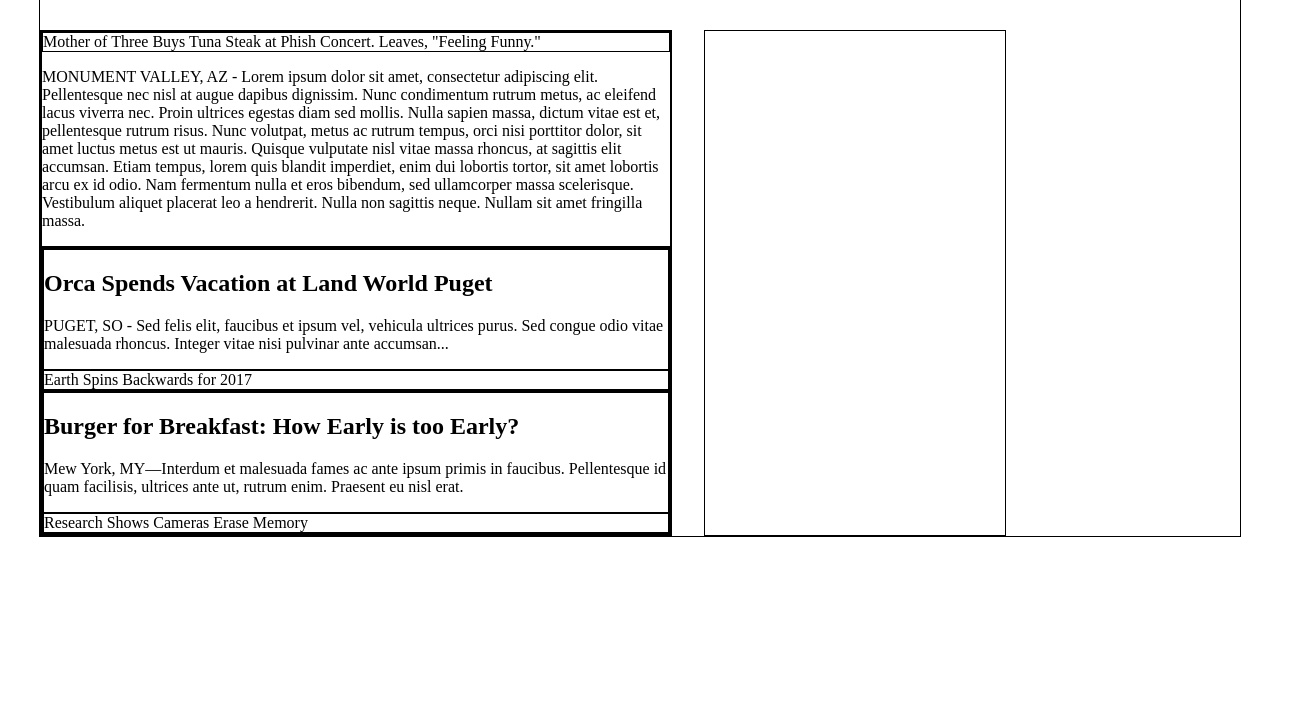
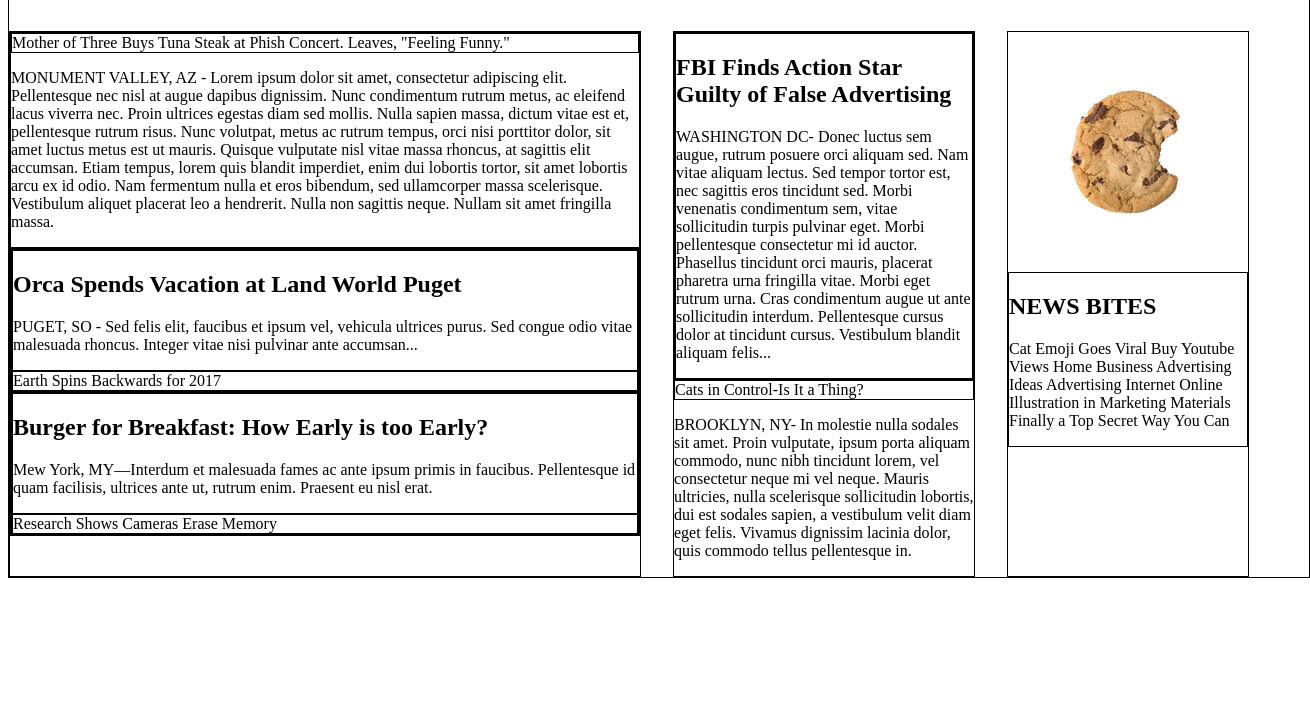
Before and after one commit to cmhatchell/My_times, a plain HTML site: page index.html in a window 1280 px wide. Shown: the part 94-800 px from the top of the page, 1310 px wide, since content can reach past the window. Drawn offline with Linux system fonts and the light colour scheme.

Commit message:
article layout complete

```diff
--- a/index.html
+++ b/index.html
@@ -69,12 +69,27 @@
       <!-- medium column -->
 
       <div class="medium column">
-
+        <div class="story">
+          <div class="text-content">
+            <h2>FBI Finds Action Star Guilty of False Advertising</h2>
+            <p>WASHINGTON DC- Donec luctus sem augue, rutrum posuere orci aliquam sed. Nam vitae aliquam lectus. Sed tempor tortor est, nec sagittis eros tincidunt sed. Morbi venenatis condimentum sem, vitae sollicitudin turpis pulvinar eget. Morbi pellentesque consectetur mi id auctor. Phasellus tincidunt orci mauris, placerat pharetra urna fringilla vitae. Morbi eget rutrum urna. Cras condimentum augue ut ante sollicitudin interdum. Pellentesque cursus dolor at tincidunt cursus. Vestibulum blandit aliquam felis...</p>
+          </div>
+        </div>
+        <div class="control-cats image-content">
+          <span>Cats in Control-Is It a Thing?</span>
+        </div>
+        <p class="narrative">BROOKLYN, NY- In molestie nulla sodales sit amet. Proin vulputate, ipsum porta aliquam commodo, nunc nibh tincidunt lorem, vel consectetur neque mi vel neque. Mauris ultricies, nulla scelerisque sollicitudin lobortis, dui est sodales sapien, a vestibulum velit diam eget felis. Vivamus dignissim lacinia dolor, quis commodo tellus pellentesque in.</p>
       </div>
 
+<!-- small column -->
 
-
-
+      <div class="small column">
+        <img src="resources/images/news-bite.png" alt="A Chocolate chip cookie with a bite missing">
+          <div class="story">
+            <h2>NEWS BITES</h2>
+            <p>Cat Emoji Goes Viral Buy Youtube Views Home Business Advertising Ideas Advertising Internet Online Illustration in Marketing Materials Finally a Top Secret Way You Can</p>
+          </div>
+      </div>
 
 
 
--- a/resources/style.css
+++ b/resources/style.css
@@ -39,9 +39,12 @@ nav a {
 
 .content {
   display: flex;
-  width: 1200px;
-  margin: 0px auto 80px auto;
-  padding-top: 115px;
+  width: 1300px;
+  margin-top: 0px;
+  margin-right: auto;
+  margin-bottom: 78px;
+  margin-left: auto;
+  padding-top: 116px;
 }
 div {
   border: 1px solid black;
```
